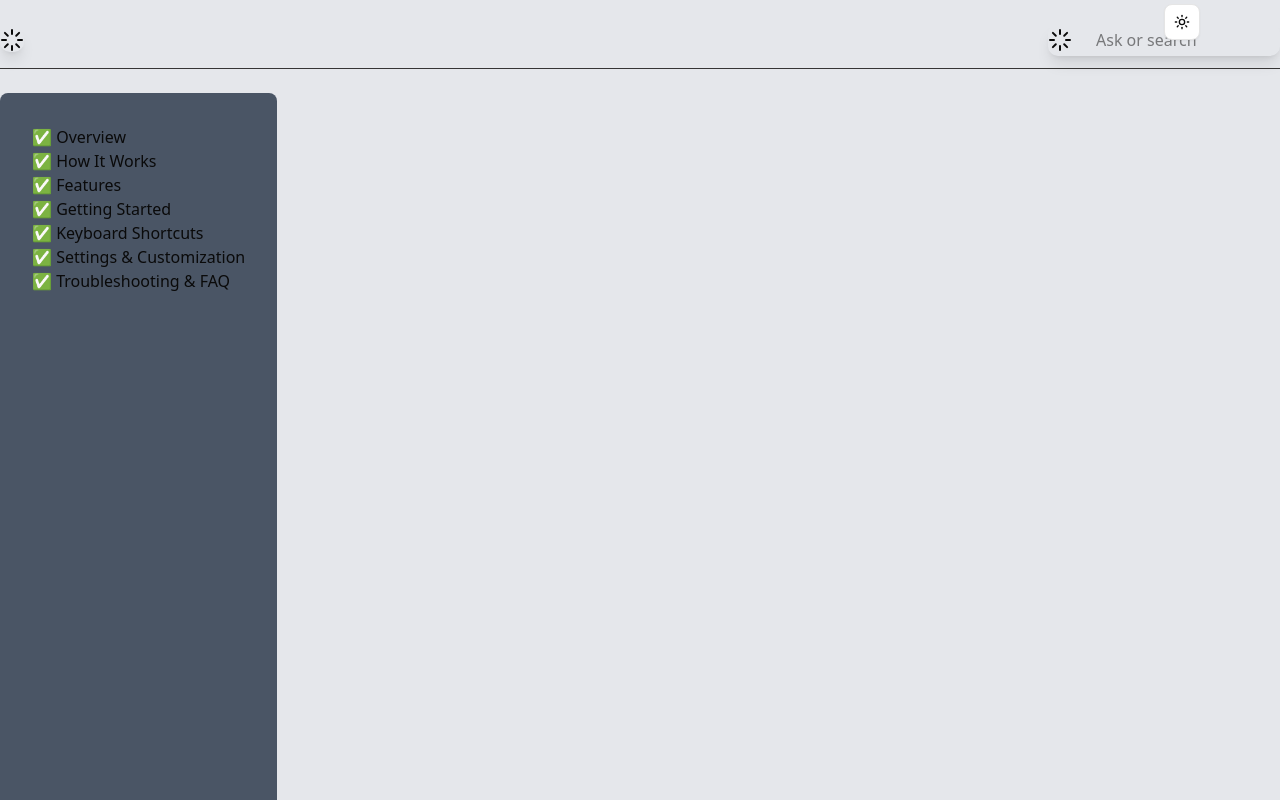
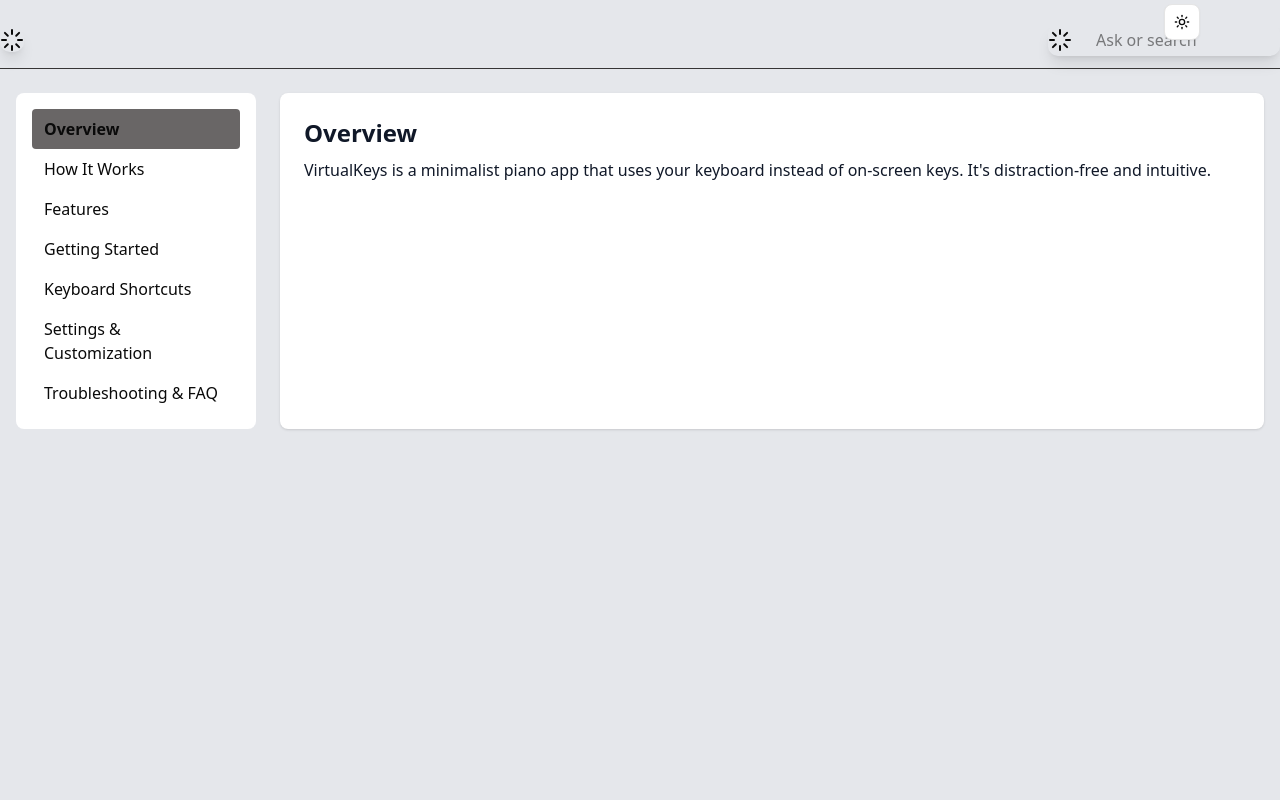
Before and after one commit to Hardelzs/virtualKey, a React (Vite) app: page /docs in a window 1280 px wide. Shown: the top 800 px of the page. Built offline with nearby package versions, Linux system fonts and the light colour scheme.

Commit message:
Refactor Documents component: enhance layout with loaders, input for section navigation, and improved content display

```diff
--- a/src/Documents/Documents.tsx
+++ b/src/Documents/Documents.tsx
@@ -1,21 +1,49 @@
+import { useState } from "react";
 import { ThemeProvider } from "@/components/ThemeProvider";
 import { ModeToggle } from "@/settings/ModeToggle";
 import { Loader } from "lucide-react";
 import type React from "react";
 
+// eslint-disable-next-line @typescript-eslint/no-unused-vars
+const sectionKeys = [
+  "Overview",
+  "How It Works",
+  "Features",
+  "Getting Started",
+  "Keyboard Shortcuts",
+  "Settings & Customization",
+  "Troubleshooting & FAQ"
+] as const;
+
+type SectionKey = typeof sectionKeys[number];
+
+const sections: Record<SectionKey, string> = {
+  "Overview": "VirtualKeys is a minimalist piano app that uses your keyboard instead of on-screen keys. It's distraction-free and intuitive.",
+  "How It Works": "Each key on your physical keyboard is mapped to a piano note. You press and hear the sound in real time.",
+  "Features": "Includes multiple instrument sounds, custom key mapping, volume controls, and auto-save settings.",
+  "Getting Started": "Open the app, choose your sound, press any letter key to play, and customize in settings.",
+  "Keyboard Shortcuts": "Play: Any key • Volume+: + • Volume-: - • Mute: M • Open Settings: S • Help: D",
+  "Settings & Customization": "Customize instrument, remap keys, shift octaves, and fine-tune sound response.",
+  "Troubleshooting & FAQ": "No sound? Check your browser volume or output device. Settings not saving? Try refreshing or clearing cache."
+};
+
 const Documents: React.FC = () => {
+  const [activeSection, setActiveSection] = useState<SectionKey>("Overview");
+
   return (
     <div className="min-h-screen bg-gray-200 dark:bg-black w-full flex flex-col">
       <ThemeProvider defaultTheme="light" storageKey="vite-ui-theme">
         <ModeToggle />
       </ThemeProvider>
+
       {/* Header Section */}
       <div className="w-full max-w-7xl mx-auto mt-6">
         <div className="flex flex-col md:flex-row gap-4 md:gap-8 items-center justify-between">
           {/* Loader Box 1 */}
-          <div className="flex items-center justify-center  rounded-lg shadow-lg w-full md:w-auto">
+          <div className="flex items-center justify-center rounded-lg shadow-lg w-full md:w-auto">
             <Loader />
           </div>
+
           {/* Loader Box 2 with Input */}
           <div className="flex items-center gap-4 rounded-lg shadow-lg w-full md:w-auto">
             <Loader />
@@ -27,22 +55,31 @@ const Documents: React.FC = () => {
           </div>
         </div>
       </div>
-      <hr className="mt-3  border-[#363535] w-[100%]" />
-      {/* Add more content here */}
 
-      {/* Navbar  */}
-      <div className="max-w-7xl mx-auto mt-6 flex w-full">
-        <div className="bg-gray-600 h-221 p-8 rounded-md">
-          <p>✅ Overview</p>
-          <p>✅ How It Works</p>
-          <p>✅ Features</p>
-          <p>✅ Getting Started</p>
-          <p>✅ Keyboard Shortcuts</p>
-          <p>✅ Settings & Customization</p>
-          <p>✅ Troubleshooting & FAQ</p>
+      <hr className="mt-3 border-[#363535] w-full" />
+
+      {/* Main Content */}
+      <div className="max-w-7xl mx-auto mt-6 flex w-full gap-6 px-4">
+        {/* Sidebar */}
+        <div className="bg-white dark:bg-[#111111] dark:text-white h-fit p-4 rounded-md w-60">
+          {Object.keys(sections).map((title) => (
+            <button
+              key={title}
+              onClick={() => setActiveSection(title as SectionKey)}
+              className={`block text-left w-full py-2 px-3 rounded hover:bg-[#252525] ${
+                activeSection === title ? "bg-[#696666] font-semibold" : ""
+              }`}
+            >
+               {title}
+            </button>
+          ))}
         </div>
-        <div className="">
-          </div>
+
+        {/* Section Content */}
+        <div className="flex-1 bg-white dark:bg-[#111111] rounded-md p-6 shadow text-gray-900 dark:text-gray-100">
+          <h2 className="text-2xl font-bold mb-2">{activeSection}</h2>
+          <p className="text-base leading-relaxed">{sections[activeSection]}</p>
+        </div>
       </div>
     </div>
   );
```
